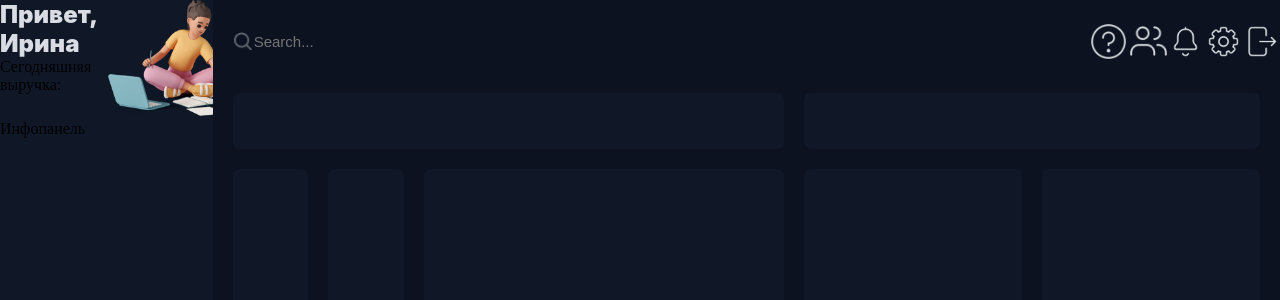
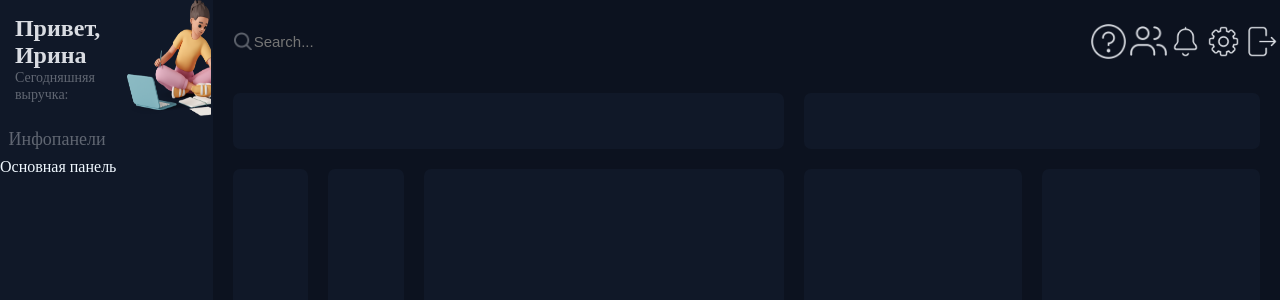
Before and after one commit to GenaYatskov/City.Food_PC, a React (Create React App) app: page /statistic in a window 1280 px wide. Shown: the top 300 px of the page. Built offline with nearby package versions, Linux system fonts and the light colour scheme.

Commit message:
30.01.2023 01.43

```diff
--- a/src/components/ListComponent/ListComponent.module.css
+++ b/src/components/ListComponent/ListComponent.module.css
@@ -4,6 +4,8 @@
     transition: 0.4s;
     width: 100%;
     height: auto;
+    color: aliceblue;
+    cursor: pointer;
 }
 
 .listComponent:hover{
--- a/src/pages/Statistic/Statistic.css
+++ b/src/pages/Statistic/Statistic.css
@@ -139,6 +139,7 @@
 
 .welcomeIrina{
   display: flex;
+  position: relative;
   flex: 0;
   justify-content: space-between;
   width: 100%;
@@ -146,25 +147,25 @@
 }
 
 .content {
+  z-index: 5;
+  margin: 7%;
   width: 100%;
   height: 100%;
-  z-index: 1;
   background: none;
-  position: relative;
   display: grid;
   grid-template-columns: 1fr 1fr 1fr 1fr 1fr 1fr;
   grid-template-rows: 1fr 1fr 1fr 1fr;
   gap: 0px 0px;
   grid-template-areas:
     "welcomeUser welcomeUser welcomeUser welcomeUser welcomeUser ."
-    "todaysRevenueInscription todaysRevenueInscription todaysRevenueInscription . . ."
+    "todaysRevenueInscription todaysRevenueInscription todaysRevenueInscription todaysRevenueInscription . ."
     "todaysRevenueStatistic todaysRevenueStatistic . . . ."
     "todaysRevenueStatistic todaysRevenueStatistic . . . .";
 }
 
 .welcomeUser {
   grid-area: welcomeUser;
-  font-family: 'SF Pro Display';
+  font-family: 'Century Gothic';
   font-style: normal;
   font-weight: 900;
   font-size: 24px;
@@ -172,19 +173,40 @@
 }
 
 .picture {
-  width: 50%;
+  width: 40%;
   height: 100%;
-  position: relative;
   z-index: 0;
+  position: absolute;
+  right: 1%;
 }
 
-.todaysRevenueInscription { grid-area: todaysRevenueInscription; }
+.todaysRevenueInscription {
+  grid-area: todaysRevenueInscription;
+  font-style: normal;
+  font-weight: 500;
+  font-size: 14px;
+  line-height: 17px;
+  color: rgba(217, 220, 226, 0.4);
+  font-family: 'Century Gothic';
+}
+
 .todaysRevenueStatistic { grid-area: todaysRevenueStatistic; }
 
 .infopanel{
   width: 100%;
   height: auto;
   display: flex;
+  flex-direction: column
+}
+
+.panelName{
+  font-style: normal;
+  font-weight: 300;
+  font-size: 18px;
+  line-height: 21px;
+  color: rgba(217, 220, 226, 0.4);
+  font-family: 'Century Gothic';
+  margin: 4%;
 }
 
 .grid {
--- a/src/pages/Statistic/Statistic.jsx
+++ b/src/pages/Statistic/Statistic.jsx
@@ -17,8 +17,8 @@ function Statistic() {
           <img src={welcomeIrinaPic} className='picture'></img>
         </div>
         <div className='infopanel'>
-          Инфопанель
-          <ListComponent>Калькулятор</ListComponent>
+          <div className='panelName'>Инфопанели</div>
+          <ListComponent body={'Основная панель'}></ListComponent>
           {/* listComponent */}
         </div>
         <div className='application'>
```
